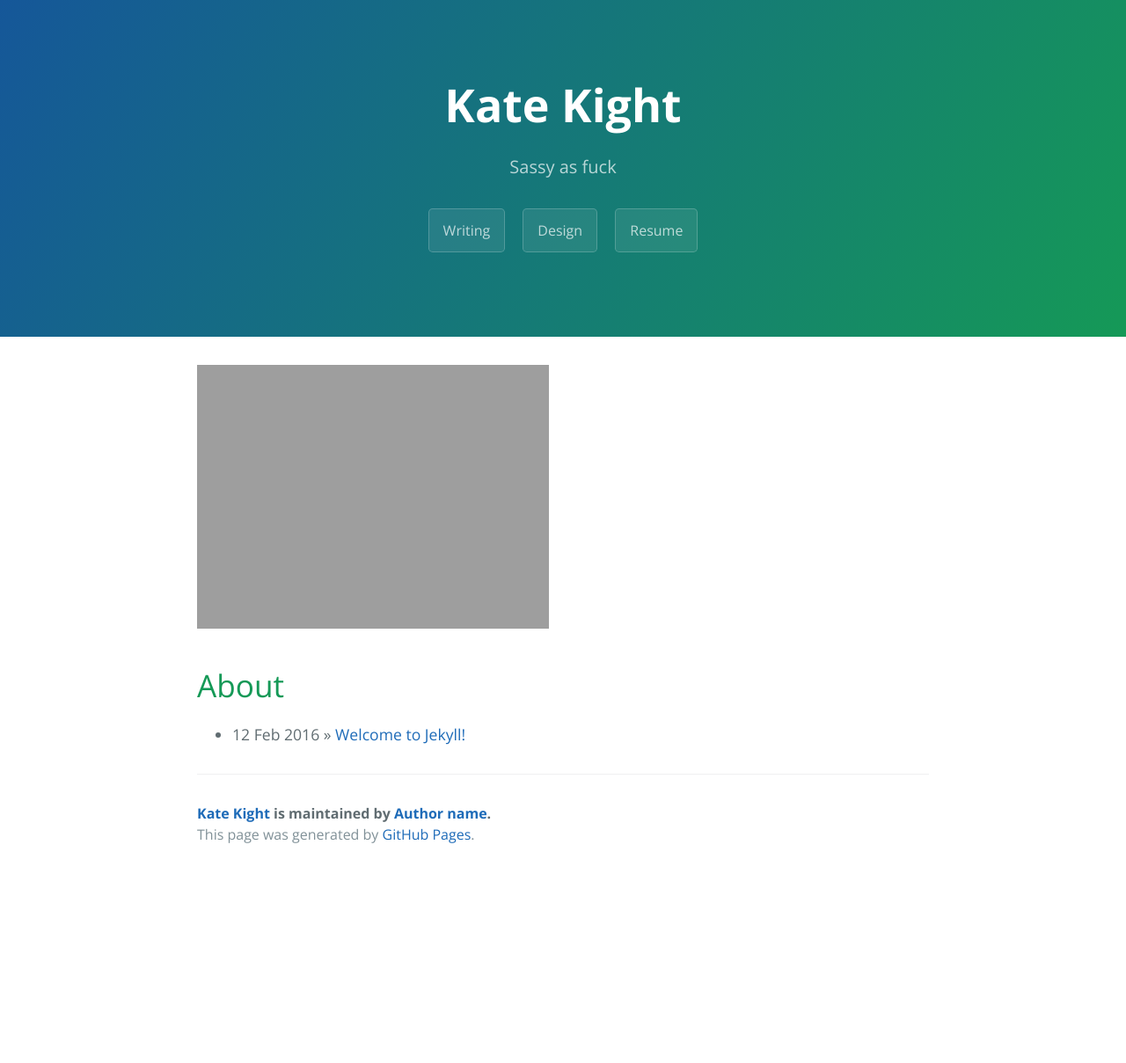
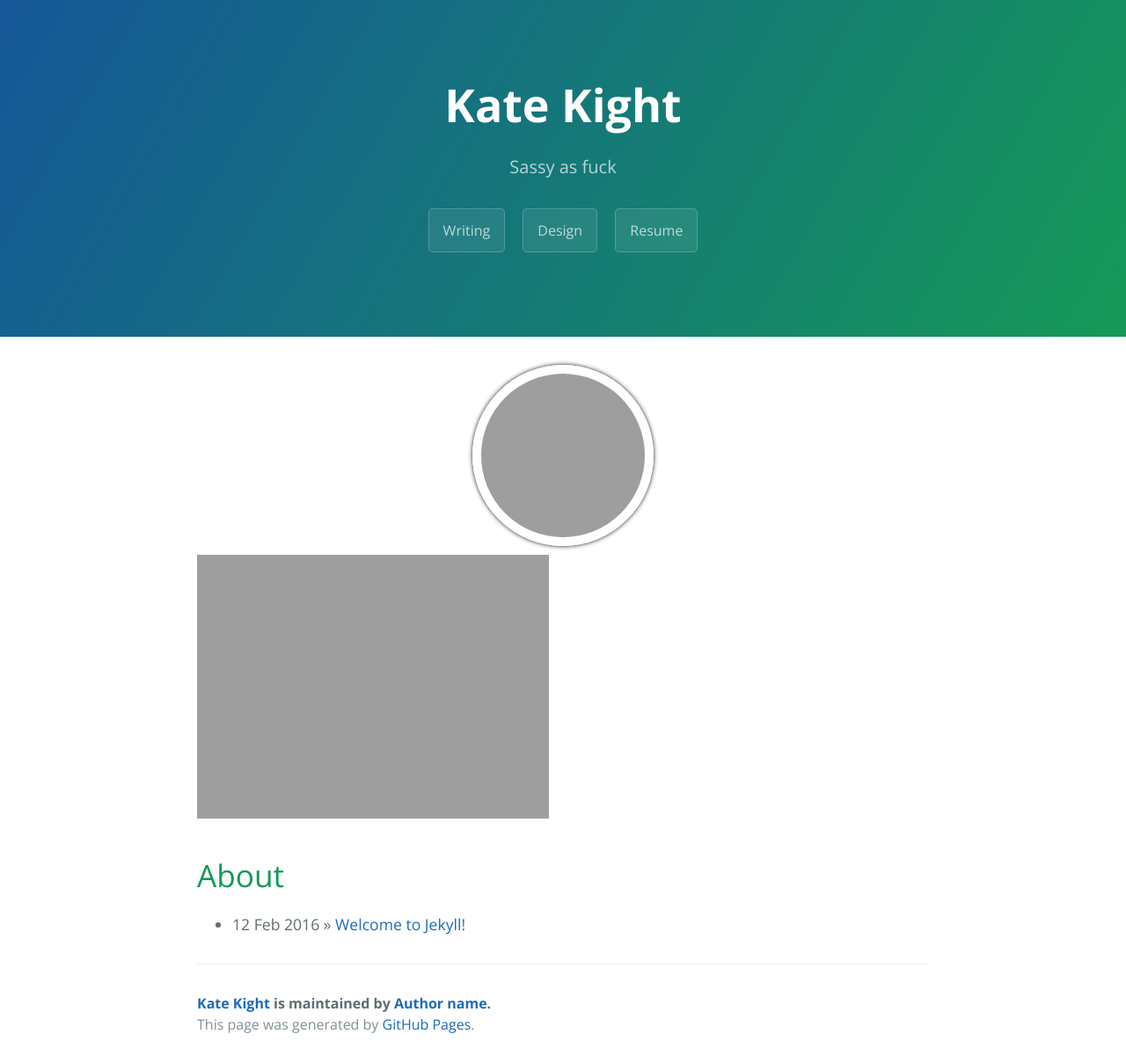
Before and after one commit to Flyakight/flyakight.github.io, a Jekyll site: the page built from index.html, in a window 1280 px wide. Shown: the whole page at 88% size. Built offline with Jekyll 4.4.1, drawn with Linux system fonts in a browser that asks for light colours; the list of posts is cut into pages by our own code; before the commit the page ends 993 px from its top, so only the background shows below that.

Commit message:
Update index.html

```diff
--- a/index.html
+++ b/index.html
@@ -4,7 +4,7 @@ title: {{site.title}}
 ---
 
 <div id="home">
-  <div class="circle">
+  <div class="circles">
     <div class="circle" style="background: url(&quot;http://www.katekight.com/Images/Headshot.jpg&quot;) 0% 0% / cover;"><img src="http://www.katekight.com/Images/Headshot.jpg" alt="Avatar" width="300" height="300" class="alignnone size-full wp-image-2486" srcset="http://www.katekight.com/Images/Headshot.jpg 300w, http://www.katekight.com/Images/Headshot.jpg sizes="(max-width: 300px) 100vw, 300px style="display: none;"></div>
       <img src="http://www.katekight.com/Images/Headshot.jpg">
       </div>
```
